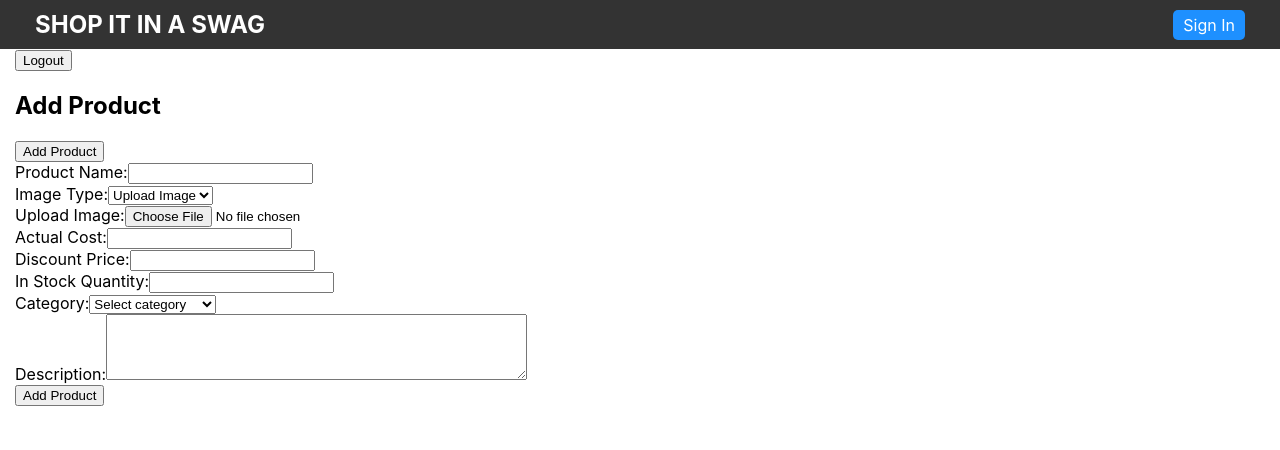
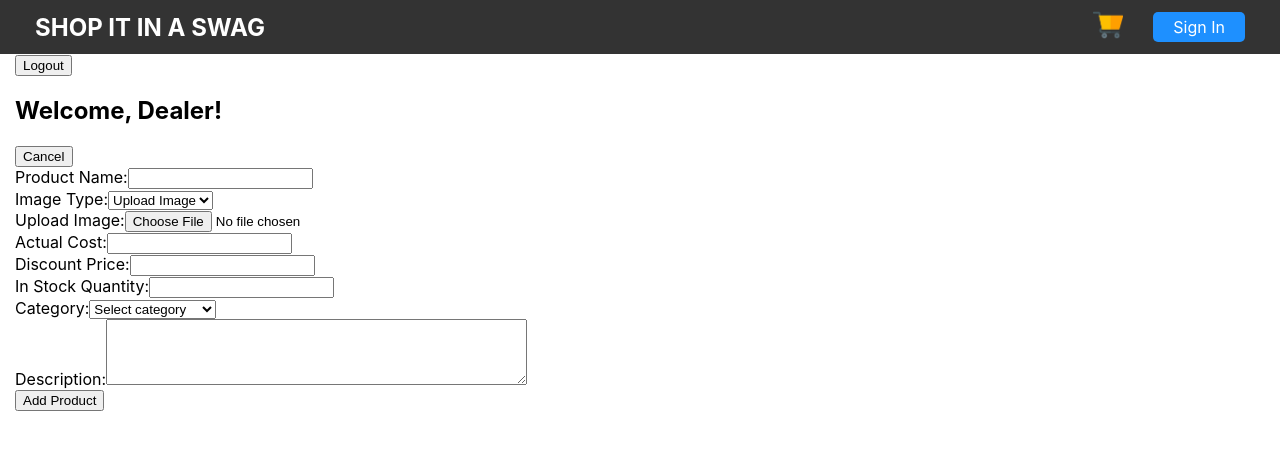
Before and after one commit to prasad217/local-front-end, a React (Create React App) app: page /dealerhome in a window 1280 px wide. Both pictures are taken after a click on the button "Add Product". Shown: the top 450 px of the page. Built offline with nearby package versions, Linux system fonts and the light colour scheme; no server answers.

Commit message:
dealer page add products updated

```diff
--- a/package.json
+++ b/package.json
@@ -12,14 +12,14 @@
     "react": "^18.2.0",
     "react-dom": "^18.2.0",
     "react-router-dom": "^6.22.3",
-    "react-scripts": "5.0.1",
+    "react-scripts": "^5.0.1",
     "react-slick": "^0.30.2",
     "slick-carousel": "^1.8.1",
     "svgo": "^3.2.0",
     "web-vitals": "^2.1.4"
   },
   "devDependencies": {
-    "@babel/plugin-transform-private-property-in-object": "^7.23.4",
+    "@babel/plugin-transform-private-property-in-object": "^7.24.1",
     "eslint": "^8.57.0",
     "eslint-plugin-react": "^7.34.0",
     "postcss": "^8.4.5",
--- a/src/components/Cart.jsx
+++ b/src/components/Cart.jsx
@@ -7,27 +7,25 @@ function Cart() {
     fetchCartItems();
   }, []);
 
-  const fetchCartItems = () => {
-    fetch('http://localhost:3001/api/cart', {
-      method: 'GET',
-      credentials: 'include', // Include cookies
-      headers: {
-        'Content-Type': 'application/json'
-      }
-    })
-    .then(response => {
+  const fetchCartItems = async () => {
+    try {
+      const response = await fetch('http://localhost:3001/api/cart', {
+        method: 'GET',
+        credentials: 'include', // This is crucial for including cookies/session
+      });
+
       if (!response.ok) {
         throw new Error('Failed to fetch cart items');
       }
-      return response.json();
-    })
-    .then(data => {
-      setCartItems(data); // Assuming data is an array of cart items
-    })
-    .catch(error => {
+
+      const data = await response.json();
+      console.log('Cart items:', data);
+      setCartItems(data); // Update the state with fetched data
+    } catch (error) {
       console.error('Error fetching cart items:', error);
-    });
+    }
   };
+
 
   const deleteCartItem = (productId) => {
     fetch(`http://localhost:3001/api/cart/${productId}`, {
--- a/src/components/DealerHome.jsx
+++ b/src/components/DealerHome.jsx
@@ -1,45 +1,40 @@
 import React, { useState, useEffect } from 'react';
 
 function DealerHome() {
- // eslint-disable-next-line
-const [dealerId, setDealerId] = useState(null);
+  const [dealerInfo, setDealerInfo] = useState({});
   const [showForm, setShowForm] = useState(false);
+  const [formMessage, setFormMessage] = useState('');
 
   useEffect(() => {
-    const fetchDealerId = async () => {
+    const fetchDealerInfo = async () => {
       try {
-        const response = await fetch('http://localhost:3001/dealer/id', {
+        const response = await fetch('http://localhost:3001/dealer/info', {
           method: 'GET',
           credentials: 'include',
         });
         if (response.ok) {
           const data = await response.json();
-          setDealerId(data.dealerId);
+          setDealerInfo(data);
         } else {
-          throw new Error('Failed to fetch dealerId');
+          console.error('Failed to fetch dealer info: Response was not ok.');
         }
       } catch (error) {
-        console.error('Error fetching dealerId:', error.message);
+        console.error('Error fetching dealer info:', error.message);
       }
     };
 
-    fetchDealerId();
-  }, []); // Fetch dealerId once on component mount
-
-  const toggleForm = () => {
-    setShowForm(!showForm);
-  };
+    fetchDealerInfo();
+  }, []);
 
   const handleImageTypeChange = (event) => {
-    const { value } = event.target;
-    if (value === 'upload') {
-      document.getElementById('uploadImage').style.display = 'block';
-      document.getElementById('imageUrl').style.display = 'none';
-      document.getElementById('image').setAttribute('required', '');
+    const imageInput = document.getElementById('image');
+    const imageUrlInput = document.getElementById('imageUrlInput');
+    if (event.target.value === 'upload') {
+      imageInput.style.display = 'block';
+      imageUrlInput.style.display = 'none';
     } else {
-      document.getElementById('uploadImage').style.display = 'none';
-      document.getElementById('imageUrl').style.display = 'block';
-      document.getElementById('image').removeAttribute('required');
+      imageInput.style.display = 'none';
+      imageUrlInput.style.display = 'block';
     }
   };
 
@@ -47,12 +42,13 @@ const [dealerId, setDealerId] = useState(null);
     try {
       const response = await fetch('http://localhost:3001/dealer/logout', {
         method: 'POST',
-        credentials: 'include', // Ensure cookies are sent with the request
+        credentials: 'include',
       });
-      if (!response.ok) {
-        throw new Error('Failed to logout');
+      if (response.ok) {
+        window.location.href = '/dealersignin';
+      } else {
+        console.error('Failed to logout');
       }
-      window.location.href = '/dealersignin'; // Redirect to dealer sign-in page after logout
     } catch (error) {
       console.error('Error logging out:', error.message);
     }
@@ -60,33 +56,37 @@ const [dealerId, setDealerId] = useState(null);
 
   const addProduct = async (event) => {
     event.preventDefault();
-
-    const form = event.target;
-    const formData = new FormData(form);
+    const formData = new FormData(event.target);
 
     try {
       const response = await fetch('http://localhost:3001/dealer/addProduct', {
         method: 'POST',
         body: formData,
-        credentials: 'include', // Ensure cookies are sent with the request
+        credentials: 'include',
       });
-      if (!response.ok) {
-        throw new Error('Failed to add product');
+      if (response.ok) {
+        setFormMessage('Product added successfully');
+        event.target.reset(); // Reset form after successful submission
+        setShowForm(false); // Optionally hide form
+      } else {
+        setFormMessage('Failed to add product');
       }
-
-      // Optionally handle success response
-      console.log('Product added successfully');
     } catch (error) {
       console.error('Error adding product:', error.message);
+      setFormMessage('Error adding product: ' + error.message);
     }
   };
 
   return (
     <div className="container">
-      <button onClick={handleLogout}>Logout</button> {/* Logout button */}
-      <h2>Add Product</h2>
-      <button id="add-product-btn" onClick={toggleForm}>Add Product</button>
-      <form id="add-product-form" onSubmit={addProduct} encType="multipart/form-data" style={{ display: showForm ? 'block' : 'none' }}>
+      <button onClick={handleLogout}>Logout</button>
+      <h2>Welcome, {dealerInfo.name || 'Dealer'}!</h2>
+      {formMessage && <p>{formMessage}</p>}
+      <button id="add-product-btn" onClick={() => setShowForm(!showForm)}>
+        {showForm ? 'Cancel' : 'Add Product'}
+      </button>
+      {showForm && (
+       <form id="add-product-form" onSubmit={addProduct} encType="multipart/form-data">
          <div>
           <label htmlFor="name">Product Name:</label>
           <input type="text" id="name" name="name" required />
@@ -104,21 +104,16 @@ const [dealerId, setDealerId] = useState(null);
           </select>
         </div>
 
-        <div id="uploadImage">
+<div id="uploadImageContainer" style={{ display: 'block' }}> {/* Initially shown */}
   <label htmlFor="image">Upload Image:</label>
-          <input
-            type="file"
-            id="image"
-            name="image"
-            accept="image/*"
-            required
-          />
+  <input type="file" id="image" name="image" accept="image/*" />
 </div>
 
-        <div id="imageUrl" style={{ display: 'none' }}>
+<div id="imageUrlContainer" style={{ display: 'none' }}> {/* Initially hidden */}
   <label htmlFor="imageUrlInput">Image URL:</label>
   <input type="url" id="imageUrlInput" name="imageUrlInput" />
 </div>
+
 
         <div>
           <label htmlFor="actualCost">Actual Cost:</label>
@@ -166,6 +161,7 @@ const [dealerId, setDealerId] = useState(null);
         </div>
         <button type="submit">Add Product</button>
         </form>
+      )}
     </div>
   );
 }
--- a/src/components/DealerSignIn.jsx
+++ b/src/components/DealerSignIn.jsx
@@ -19,21 +19,20 @@ function DealerSignIn() {
 
   const handleSubmit = async (e) => {
     e.preventDefault();
-    // Assuming you have an endpoint `/api/dealer/signin` to handle the post request
     try {
-      const response = await fetch(`${process.env.REACT_APP_API_URL}/dealer/signin`, {
+      // Updated fetch request with credentials: 'include'
+      const response = await fetch('http://localhost:3001/dealer/signin', {
         method: 'POST',
         headers: {
           'Content-Type': 'application/json',
         },
+        credentials: 'include', // Ensures cookies are sent with the request
         body: JSON.stringify(formData)
       });
 
       if (!response.ok) throw new Error('Failed to sign in');
-      // Handle success
       console.log('Dealer signed in successfully');
-      // Redirect to Dealer Home after successful sign-in
-      navigate('/dealerhome');
+      navigate('/dealerhome'); // Redirect to Dealer Home after successful sign-in
     } catch (error) {
       console.error('Error signing in dealer:', error);
     }
--- a/src/components/Navbar.css
+++ b/src/components/Navbar.css
@@ -1,25 +1,39 @@
-
-nav {
+.nav {
   width: 100%;
   background-color: #333; /* Change as needed */
   color: white;
   padding: 10px 20px;
 }
 
-  nav .container {
+.nav .container {
   display: flex;
   justify-content: space-between;
   align-items: center;
 }
 
-  nav h1 {
+.nav h1 {
   margin: 0; /* Removes default margin */
 }
 
-  nav a {
+.navRight {
+  display: flex;
+  align-items: center;
+}
+
+.nav a {
   color: white;
   text-decoration: none;
   padding: 5px 10px;
-    background-color: dodgerblue; /* Change as needed */
   border-radius: 5px;
 }
+
+.signinButton {
+  background-color: dodgerblue; /* Apply background color */
+  padding: 5px 10px; /* Adjust padding */
+  border-radius: 5px; /* Add border radius */
+  margin-left: 10px; /* Add space between cart icon and signin button */
+}
+
+.signinButton a {
+  color: white; /* Set text color */
+}
--- a/src/components/Navbar.jsx
+++ b/src/components/Navbar.jsx
@@ -1,14 +1,22 @@
 import React from 'react';
 import { Link } from 'react-router-dom';
+import cartIcon from './images/cart.png';
 
 function Navbar() {
   return (
-    <nav>
+    <nav className="nav">
       <div className="container">
         <h1>SHOP IT IN A SWAG</h1>
-        <div style={{ float: 'right' }}>
-        <Link to="/signin">Sign In</Link> {/* Style this as a button */}
-      </div>
+        <div className="navRight">
+          <div>
+            <Link to="/cart">
+              <img src={cartIcon} alt="Cart" style={{ width: '30px', height: '30px', marginRight: '10px' }} />
+            </Link>
+          </div>
+          <div className="signinButton">
+            <Link to="/signin">Sign In</Link>
+          </div>
+        </div>
       </div>
     </nav>
   );
--- a/src/components/Products.jsx
+++ b/src/components/Products.jsx
@@ -54,7 +54,7 @@ function Products() {
         alert("Product added to cart!");
       } else if (response.status === 401) {
         alert("You need to sign in to add products to the cart.");
-        window.location.href = "/signin.html";
+        window.location.href = "http://localhost:3000/signin";
       } else {
         throw new Error("Failed to add product to cart.");
       }
```
Also changed, not shown: src/components/images/cart.png (added), 1 other file (tests, documents, lock files or other folders). Lines whose indentation alone changed are shown as unchanged.
